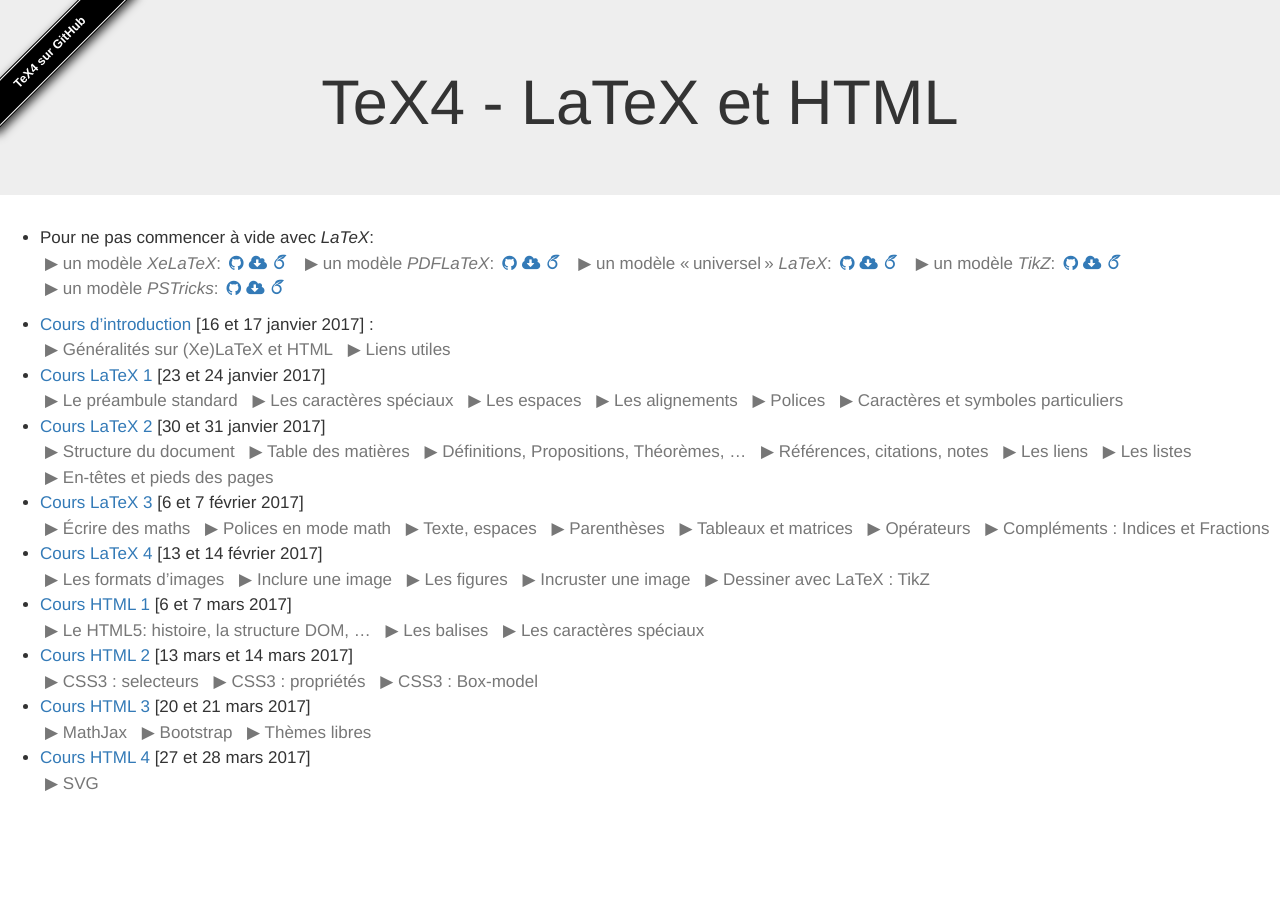
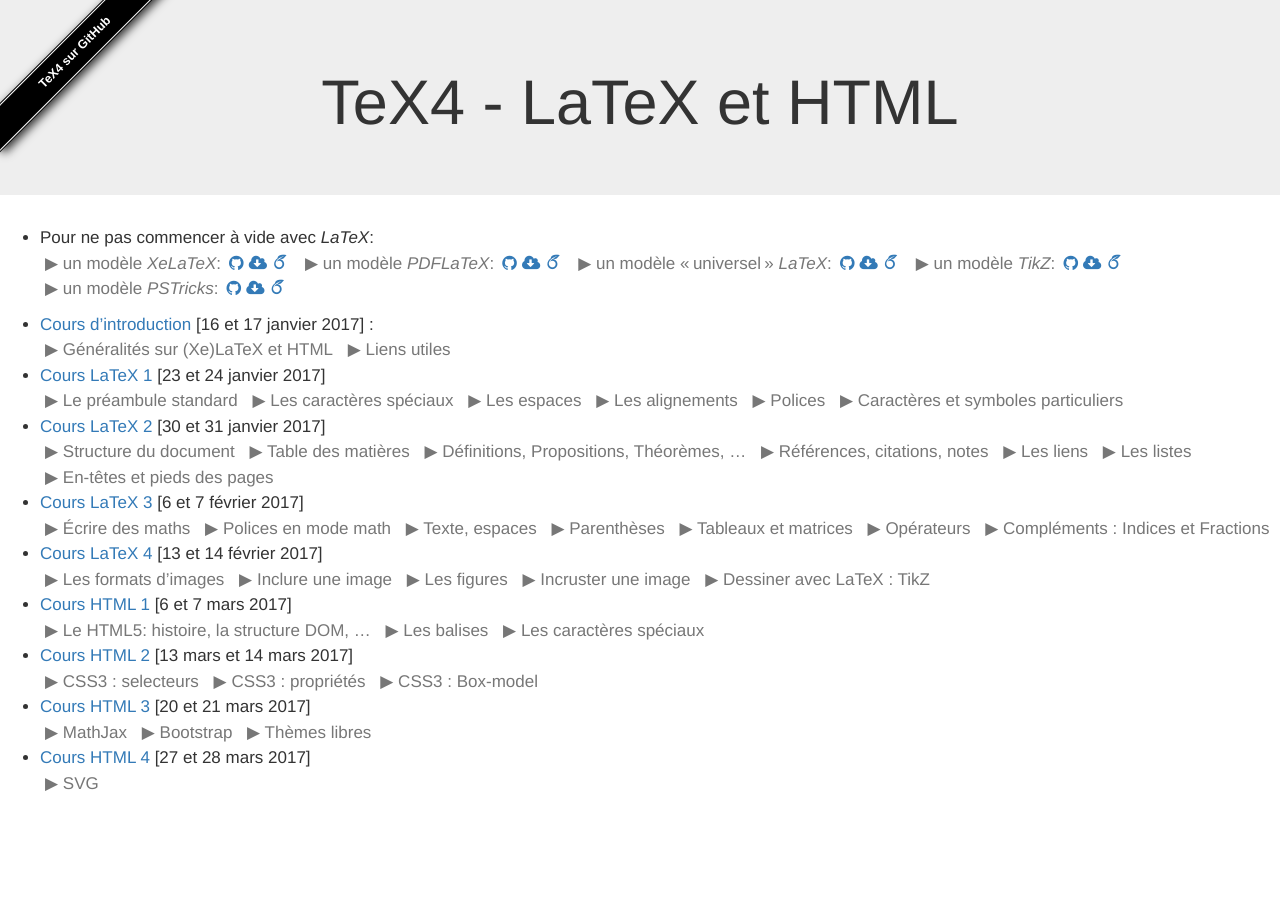
Before and after one commit to ktzanev/tex4lille1, a Jekyll site: the page built from index.md, in a window 1280 px wide. Built offline with Jekyll 4.4.1, drawn with Linux system fonts in a browser that asks for light colours; nearby versions of some CDN libraries.

Commit message:
Update default_footer.html
See #1

```diff
--- a/_includes/default_footer.html
+++ b/_includes/default_footer.html
@@ -5,6 +5,6 @@
 <script src="{{ 'scripts/prelinks.js' | prepend: site.baseurl }}"></script>
 
 <!-- Le ruban GitHub -->
-<style scoped>#forkongithub a{background:#000;color:#fff;text-decoration:none;font-family:arial,sans-serif;text-align:center;font-weight:bold;padding:5px 40px;font-size:1rem;line-height:2rem;position:relative;transition:0.5s;}#forkongithub a:hover{background:#c11;color:#fff;}#forkongithub a::before,#forkongithub a::after{content:"";width:100%;display:block;position:absolute;top:1px;left:0;height:1px;background:#fff;}#forkongithub a::after{bottom:1px;top:auto;}@media screen and (min-width:768px){#forkongithub{position:fixed;display:block;top:0;left:0;width:200px;overflow:hidden;height:200px;z-index:9999;}#forkongithub a{width:200px;position:absolute;top:35px;left:-50px;transform:rotate(-45deg);-webkit-transform:rotate(-45deg);-ms-transform:rotate(-45deg);-moz-transform:rotate(-45deg);-o-transform:rotate(-45deg);box-shadow:4px 4px 10px rgba(0,0,0,0.8);}}</style><span id="forkongithub"><a href="https://github.com/ktzanev/tex4lille1">TeX4 sur GitHub</a></span>
+<style scoped>#forkongithub a{background:#000;color:#fff;text-decoration:none;font-family:arial,sans-serif;text-align:center;font-weight:bold;padding:5px 40px;font-size:1rem;line-height:2rem;position:relative;transition:0.5s;}#forkongithub a:hover{background:#c11;color:#fff;}#forkongithub a::before,#forkongithub a::after{content:"";width:100%;display:block;position:absolute;top:1px;left:0;height:1px;background:#fff;}#forkongithub a::after{bottom:1px;top:auto;}@media screen and (min-width:768px){#forkongithub{position:fixed;display:block;top:0;left:0;width:200px;overflow:hidden;height:200px;z-index:9999;}#forkongithub a{width:250px;position:absolute;top:35px;left:-50px;transform:rotate(-45deg);-webkit-transform:rotate(-45deg);-ms-transform:rotate(-45deg);-moz-transform:rotate(-45deg);-o-transform:rotate(-45deg);box-shadow:4px 4px 10px rgba(0,0,0,0.8);}}</style><span id="forkongithub"><a href="https://github.com/ktzanev/tex4lille1">TeX4 sur GitHub</a></span>
 
 <!-- end : default_footrer.html -->
```
